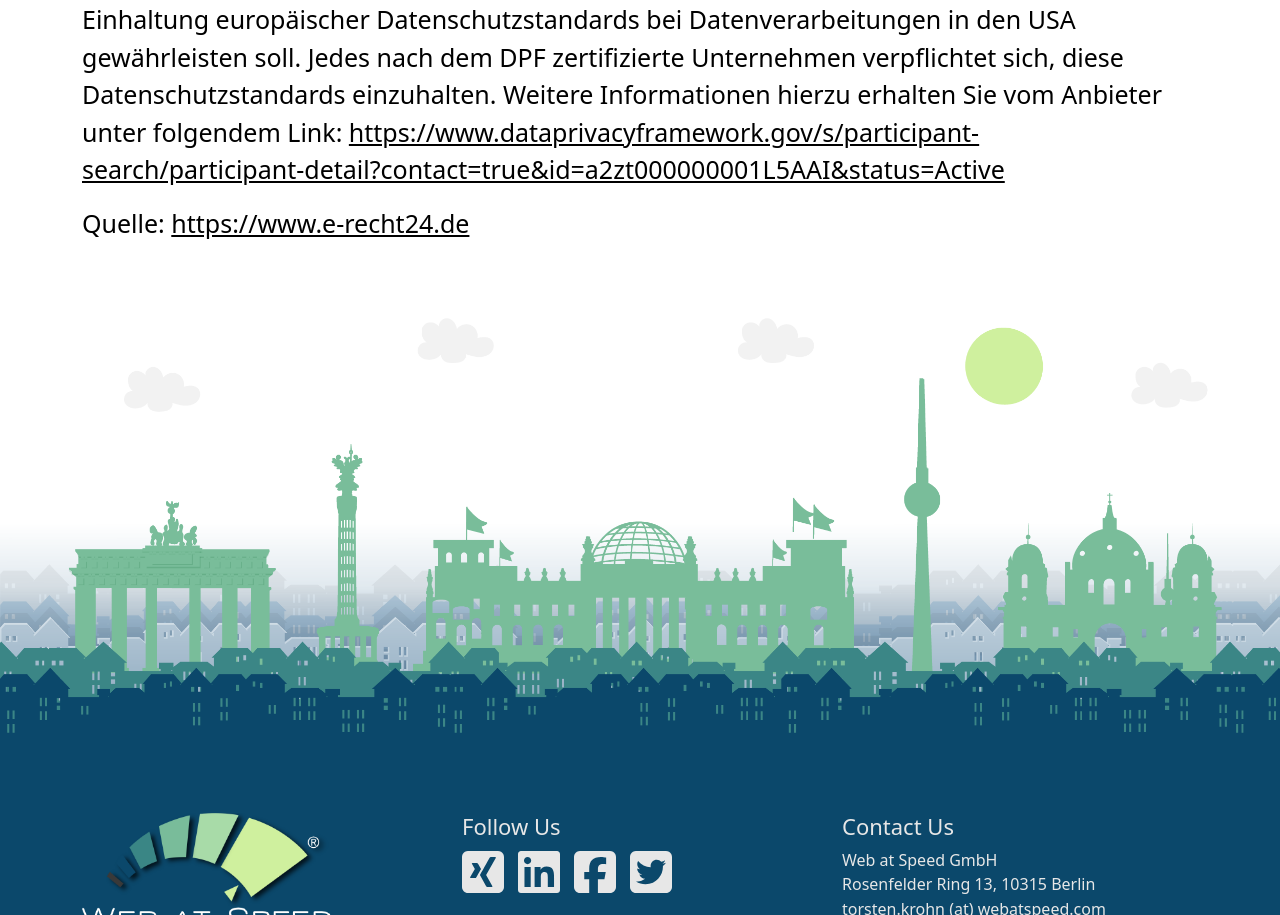
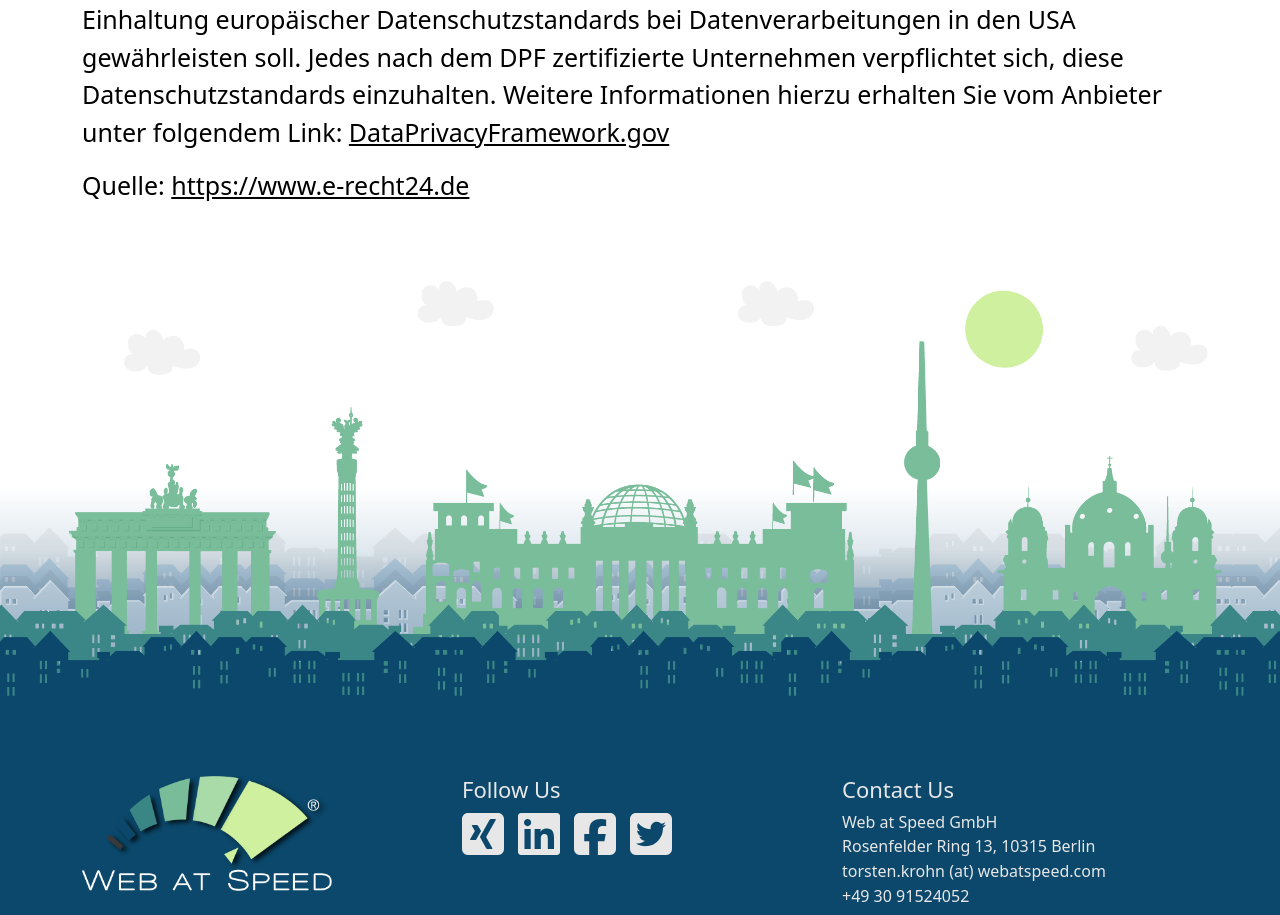
Before and after one commit to webatspeed/frontend, a Next.js app: page /privacy in a window 1280 px wide. Shown: the part 9816-10731 px from the top of the page. Built offline with nearby package versions, Linux system fonts and the light colour scheme.

Commit message:
Optimize responsiveness of privacy section

```diff
--- a/pages/privacy.js
+++ b/pages/privacy.js
@@ -400,7 +400,7 @@ const Privacy = () => {
                             hierzu erhalten Sie vom Anbieter unter folgendem Link: <a
                             href="https://www.dataprivacyframework.gov/s/participant-search/participant-detail?contact=true&id=a2zt000000001L5AAI&status=Active"
                             target="_blank"
-                            rel="noopener noreferrer">https://www.dataprivacyframework.gov/s/participant-search/participant-detail?contact=true&id=a2zt000000001L5AAI&status=Active</a>
+                            rel="noopener noreferrer">DataPrivacyFramework.gov</a>
                         </p>
                         <p>
                             Quelle: <a href="https://www.e-recht24.de">https://www.e-recht24.de</a>
```
